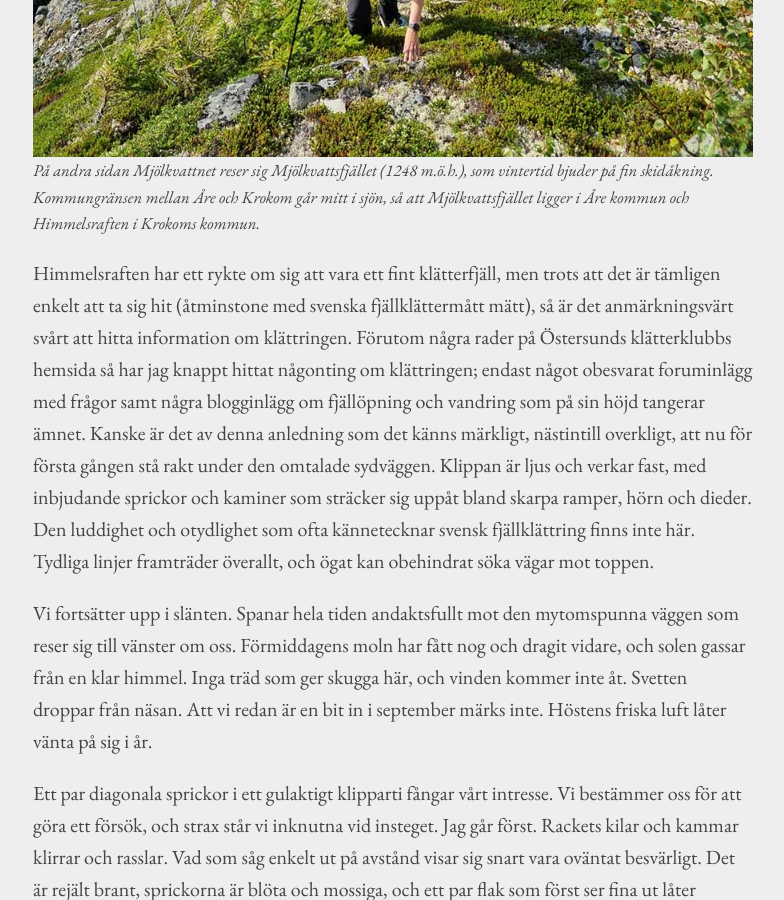
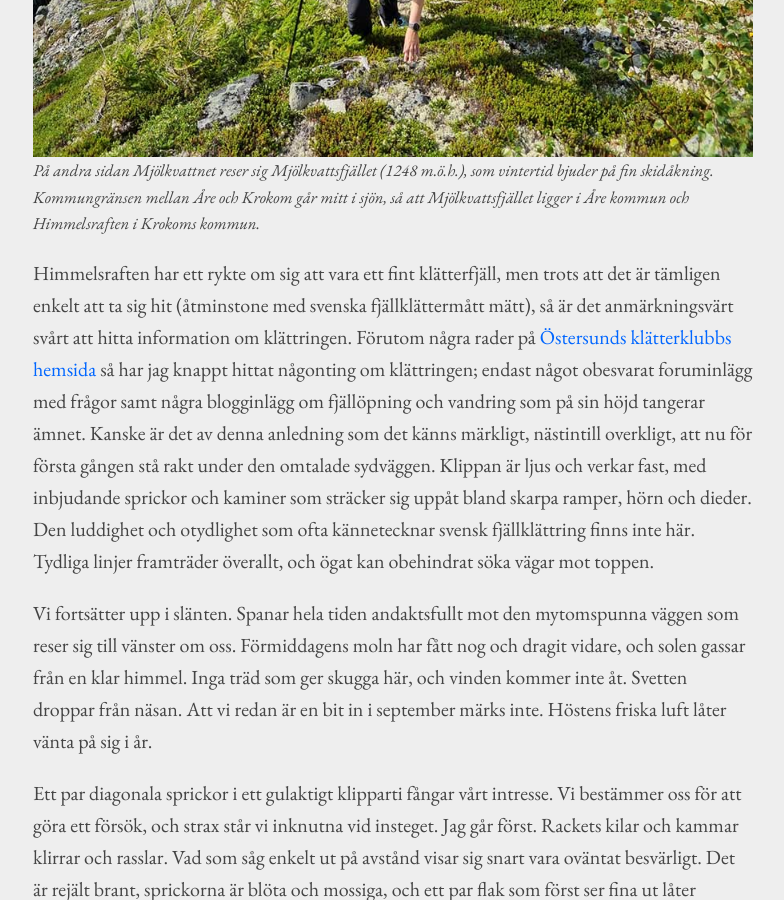
Before and after one commit to fjallklatterprojektet/fjallklatterprojektet.github.io, a Jekyll site: the page built from _posts/2025-09-08-himmelsraften.md, in a window 1280 px wide and 900 px high, scrolled down 6017 px. Shown: the whole window, without its empty margins (247-1031 px from the left). Built offline with Jekyll 4.4.1, drawn with Linux system fonts in a browser that asks for light colours; part of the change alters nothing that is shown.

```diff
--- a/_posts/2025-09-08-himmelsraften.md
+++ b/_posts/2025-09-08-himmelsraften.md
@@ -35,7 +35,7 @@ Ebba traskar efter mig, sedan jämsides, sedan stegar hon hurtigt genom ett stor
 
 {% include image.html url="/assets/images/2025-09-08-himmelsraften/himmelsraften_07.jpg" caption="På andra sidan Mjölkvattnet reser sig Mjölkvattsfjället (1248 m.ö.h.), som vintertid bjuder på fin skidåkning. Kommungränsen mellan Åre och Krokom går mitt i sjön, så att Mjölkvattsfjället ligger i Åre kommun och Himmelsraften i Krokoms kommun." %}
 
-Himmelsraften har ett rykte om sig att vara ett fint klätterfjäll, men trots att det är tämligen enkelt att ta sig hit (åtminstone med svenska fjällklättermått mätt), så är det anmärkningsvärt svårt att hitta information om klättringen. Förutom några rader på Östersunds klätterklubbs hemsida så har jag knappt hittat någonting om klättringen; endast något obesvarat foruminlägg med frågor samt några blogginlägg om fjällöpning och vandring som på sin höjd tangerar ämnet. Kanske är det av denna anledning som det känns märkligt, nästintill overkligt, att nu för första gången stå rakt under den omtalade sydväggen. Klippan är ljus och verkar fast, med inbjudande sprickor och kaminer som sträcker sig uppåt bland skarpa ramper, hörn och dieder. Den luddighet och otydlighet som ofta kännetecknar svensk fjällklättring finns inte här. Tydliga linjer framträder överallt, och ögat kan obehindrat söka vägar mot toppen.
+Himmelsraften har ett rykte om sig att vara ett fint klätterfjäll, men trots att det är tämligen enkelt att ta sig hit (åtminstone med svenska fjällklättermått mätt), så är det anmärkningsvärt svårt att hitta information om klättringen. Förutom några rader på [Östersunds klätterklubbs hemsida](https://ostersundskk.se/ovriga-turer/) så har jag knappt hittat någonting om klättringen; endast något obesvarat foruminlägg med frågor samt några blogginlägg om fjällöpning och vandring som på sin höjd tangerar ämnet. Kanske är det av denna anledning som det känns märkligt, nästintill overkligt, att nu för första gången stå rakt under den omtalade sydväggen. Klippan är ljus och verkar fast, med inbjudande sprickor och kaminer som sträcker sig uppåt bland skarpa ramper, hörn och dieder. Den luddighet och otydlighet som ofta kännetecknar svensk fjällklättring finns inte här. Tydliga linjer framträder överallt, och ögat kan obehindrat söka vägar mot toppen.
 
 Vi fortsätter upp i slänten. Spanar hela tiden andaktsfullt mot den mytomspunna väggen som reser sig till vänster om oss. Förmiddagens moln har fått nog och dragit vidare, och solen gassar från en klar himmel. Inga träd som ger skugga här, och vinden kommer inte åt. Svetten droppar från näsan. Att vi redan är en bit in i september märks inte. Höstens friska luft låter vänta på sig i år.
 
```
